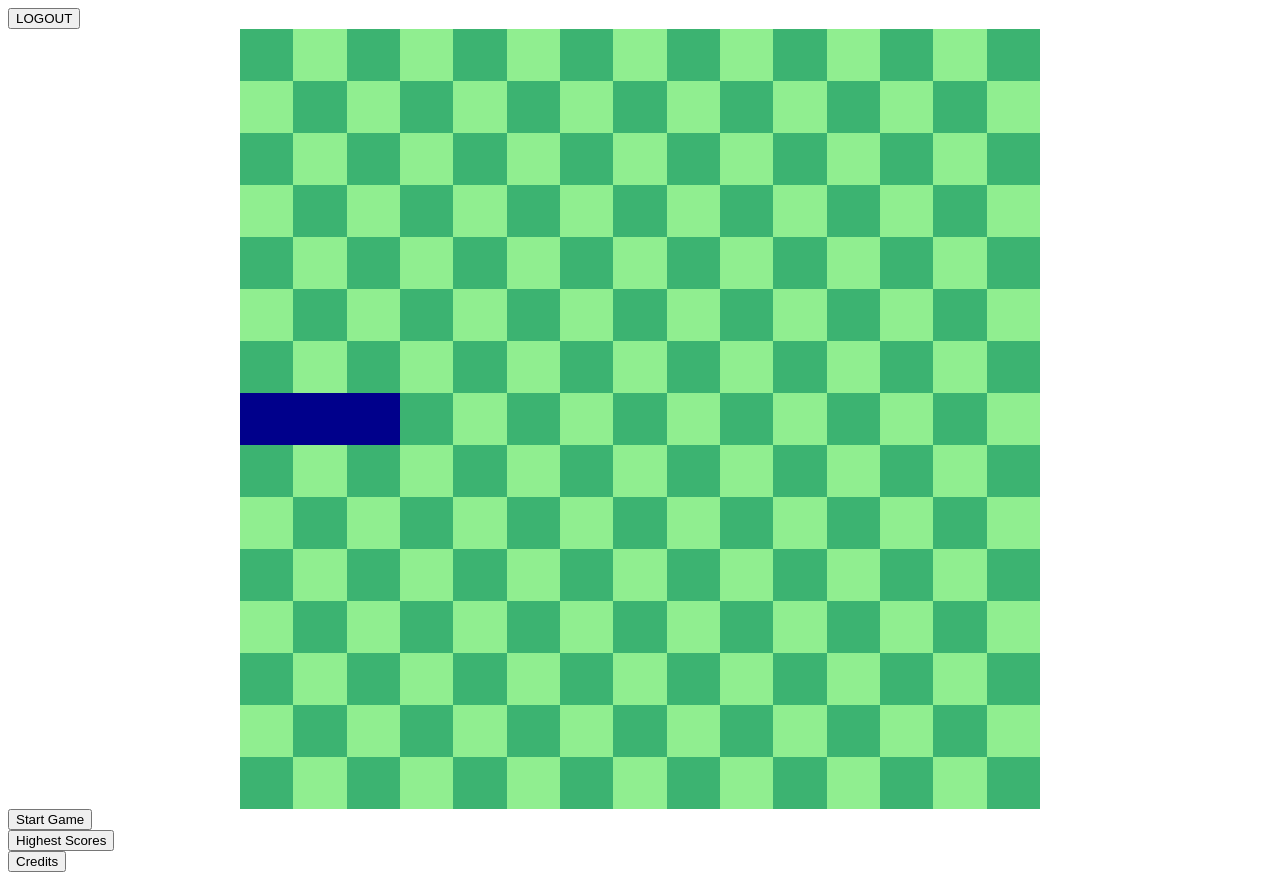
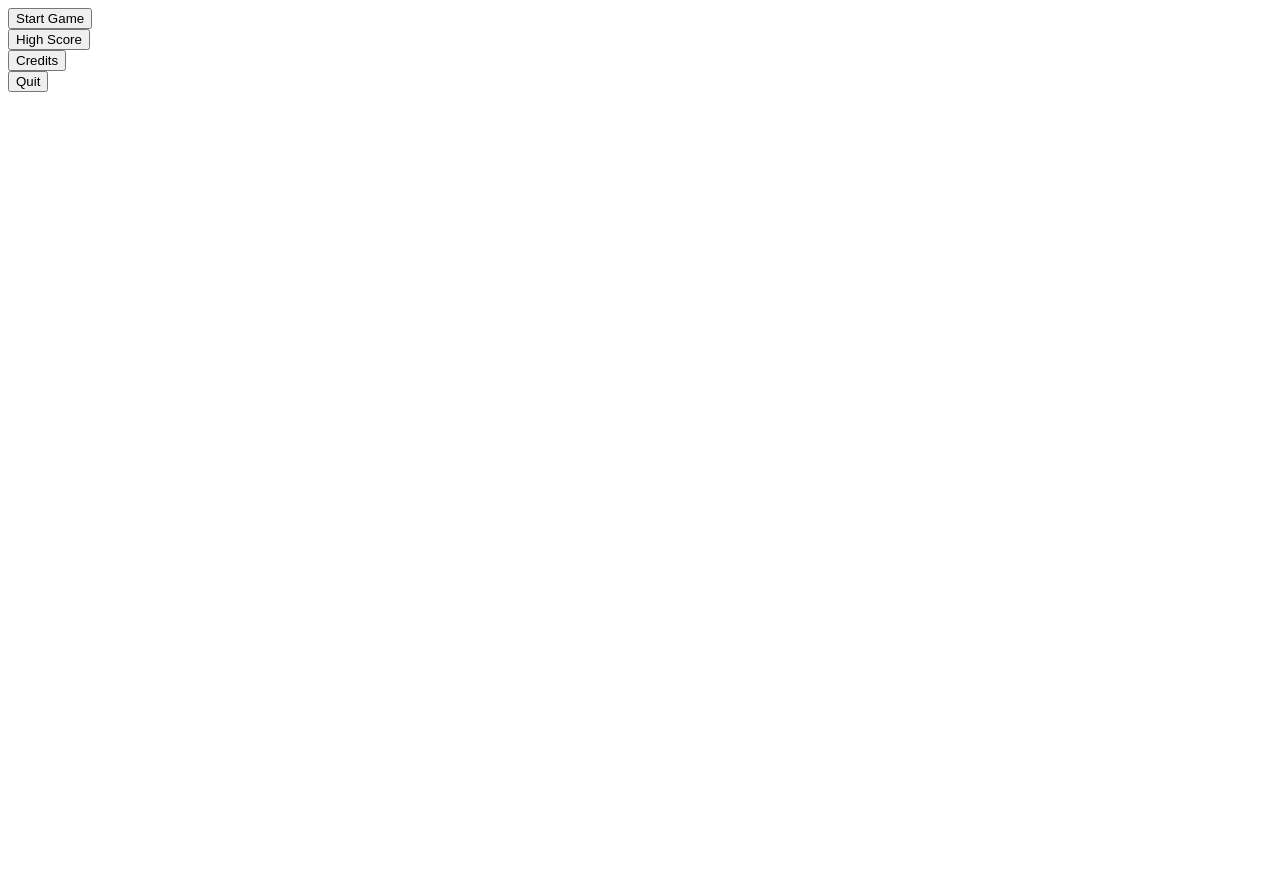
Before and after one commit to CodecoolGlobal/freestyle-javascript-game-javascript-szeplaki, a Flask app: page / in a window 1280 px wide. After the commit the page ends 92 px from the top, so only its background shows below. Run offline with Flask 2, Linux system fonts and the light colour scheme; the visitor is signed in with stand-in values (Sample User, id 1).

Commit message:
add highscore menu to display high scores, add some changes to the menu to move around better

```diff
--- a/server.py
+++ b/server.py
@@ -39,11 +39,17 @@
     return render_template('registration.html')
 
 
-@app.route('/logout')
+@app.route('/logout', methods=['POST'])
 def logout():
     session.pop('username', None)
     return redirect(url_for('login'))
 
 
+@app.route('/high-score', methods=['POST', 'GET'])
+def highscore():
+    users = data_handler.get_highscores()
+    return render_template('high-score.html', users=users)
+
+
 if __name__ == "__main__":
     app.run(debug=True)
--- a/static/js/game.js
+++ b/static/js/game.js
@@ -1,4 +1,8 @@
+let score = 0;
+
 function initGame() {
+    createMenu();
+
     let snakeSpeed = 1;
     let intervalTime = 0;
     let interval = 0;
@@ -6,10 +10,10 @@
                 getSnakeCoordinates(7, 1),
                 getSnakeCoordinates(7, 2)]
 
-    createBoard()
+
     initSnake(snake)
     setInterval(startGame, 2000)
-    createMenu();
+
 
     // Your game can start here, but define separate functions, don't write everything in here :)
 }
@@ -87,11 +91,14 @@
     menuOption1.appendChild(startGame);
     let menuOption2 = document.createElement('div');
     menuOption2.className = "option";
+    let hsForm = document.createElement('form');
+    hsForm.action = '/high-score';
     let highScore = document.createElement('button');
-    highScore.id = 'high-score';
-    highScore.textContent = 'Highest Scores';
-    highScore.onclick = (e) => {chosenEvent(e)};
-    menuOption2.appendChild(highScore)
+    highScore.type = 'submit';
+    highScore.value = score.toString();
+    highScore.textContent = 'High Score';
+    hsForm.append(highScore)
+    menuOption2.appendChild(hsForm);
     let menuOption3 = document.createElement('div');
     menuOption3.className = "option";
     let credits = document.createElement('button');
@@ -99,10 +106,21 @@
     credits.textContent = 'Credits';
     credits.onclick = (e) => {chosenEvent(e)};
     menuOption3.appendChild(credits)
+    document.body.appendChild(menu);
+    let menuOption4 = document.createElement('div');
+    menuOption4.className = "option";
+    let quitForm = document.createElement('form');
+    quitForm.action = '/logout';
+    quitForm.method = 'POST';
+    let quit = document.createElement('button');
+    quit.type = 'submit';
+    quit.textContent = 'Quit';
+    quitForm.append(quit);
+    menuOption4.appendChild(quitForm);
     menu.append(menuOption1);
     menu.append(menuOption2);
     menu.append(menuOption3);
-    document.body.appendChild(menu);
+    menu.append(menuOption4);
 }
 
 function chosenEvent(e){
@@ -127,6 +145,15 @@
 
 }
 
+function saveHighScore(){
+    let formToSend = document.createElement('form')
+    formToSend.action = '/high-score';
+    formToSend.method = 'POST';
+    let inputScore = document.createElement('input');
+    inputScore.type = 'hidden';
+    inputScore.value = '' //here comes the highscore
+}
+
 function displayHighScore(){
     removeMenu();
     let pTag = document.createElement('h1');
--- a/templates/index.html
+++ b/templates/index.html
@@ -9,9 +9,6 @@
 
 </head>
 <body>
-     <form action="{{ url_for('logout') }}">
-        <button type="submit">LOGOUT</button>
-    </form>
-    <script src="../static/js/game.js" defer></script>
+     <script src="../static/js/game.js" defer></script>
 </body>
 </html>
```
Also changed, not shown: data_handler.py (+8 -0 lines), templates/high-score.html (added, +24 -0 lines).
